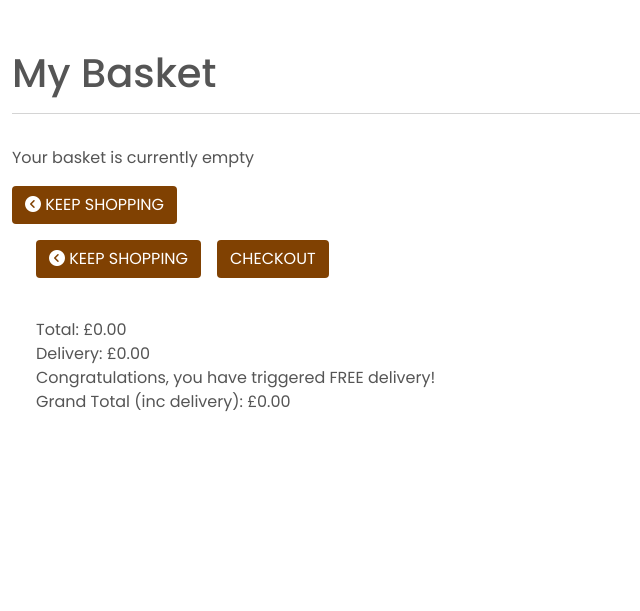
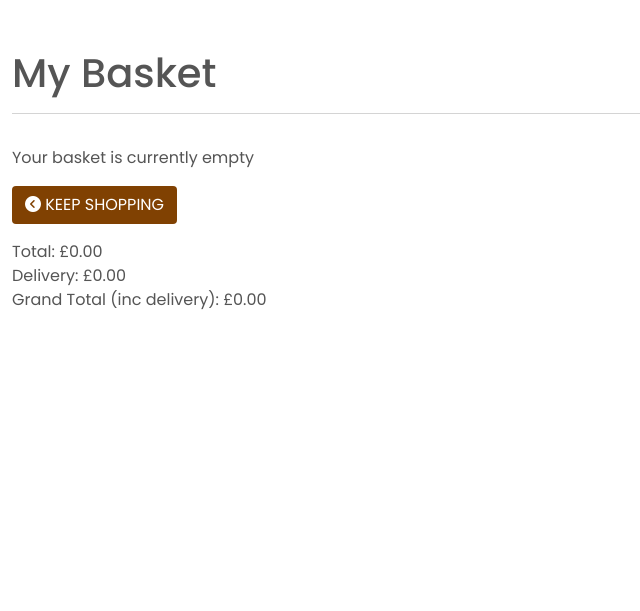
Before and after one commit to Code-Institute-Submissions/joshcallawaydev-kuppa_AugResub, a Django app: page /basket/ in a window 1280 px wide. Shown: the part 239-850 px from the top of the page, without its empty margins (0-640 px from the left). Run offline with Django 3.2, Linux system fonts and the light colour scheme; some libraries are stand-ins or nearby versions.

Commit message:
Removed bug with free delivery message

```diff
--- a/basket/templates/basket/basket.html
+++ b/basket/templates/basket/basket.html
@@ -57,6 +57,20 @@
                 </tbody>
                 {% endfor %}
             </table>
+            <div class="row">
+                <div class="col-12">
+                    <div class="container-fluid text-center">
+                        <div class="col-12 d-flex align-items-center mb-4">
+                            <a href="{% url 'products' %}"
+                                class="mt-3 mr-3 btn btn-kuppa text-decoration-none text-uppercase" role="button"><i
+                                    class="fa-solid fa-circle-chevron-left"></i> Keep Shopping</a>
+                            <a href="" class="mt-3 mx-3 btn btn-kuppa text-decoration-none text-uppercase"
+                                role="button">Checkout</a>
+                        </div>
+                        <input type="hidden" name="redirect_url" value="{{ request.path }}">
+                    </div>
+                </div>
+            </div>
             {% else %}
             <p class="mt-3">Your basket is currently empty</p>
             <a href="{% url 'products' %}" class="btn btn-kuppa text-decoration-none text-uppercase" role="button"><i
@@ -64,31 +78,11 @@
             {% endif %}
         </div>
     </div>
-    <div class="row">
-        <div class="col-12">
-            <div class="container-fluid text-center">
-                <div class="col-12 d-flex align-items-center mb-4">
-                    <a href="{% url 'products' %}" class="mt-3 mr-3 btn btn-kuppa text-decoration-none text-uppercase"
-                        role="button"><i class="fa-solid fa-circle-chevron-left"></i> Keep Shopping</a>
-                    <a href="" class="mt-3 mx-3 btn btn-kuppa text-decoration-none text-uppercase"
-                        role="button">Checkout</a>
-                </div>
-                <input type="hidden" name="redirect_url" value="{{ request.path }}">
-            </div>
-        </div>
-    </div>
     <div class="row mt-3">
-        <div class="col-12">
-            <div class="container-fluid text-left">
-                <p class="m-0">Total: £{{ total|floatformat:2 }}</p>
-                {% if delivery == 0 %}
-                <p class="m-0">Delivery: £{{ delivery|floatformat:2 }}</p>
-                <p class="m-0">Congratulations, you have triggered FREE delivery!</p>
-                {% else %}
-                <p class="m-0">Delivery: £{{ delivery|floatformat:2 }}</p>
-                {% endif %}
-                <p class="m-0">Grand Total (inc delivery): £{{ grand_total|floatformat:2 }}</p>
-            </div>
+        <div class="col-12 text-left">
+            <p class="m-0">Total: £{{ total|floatformat:2 }}</p>
+            <p class="m-0">Delivery: £{{ delivery|floatformat:2 }}</p>
+            <p class="m-0">Grand Total (inc delivery): £{{ grand_total|floatformat:2 }}</p>
         </div>
     </div>
 
```
